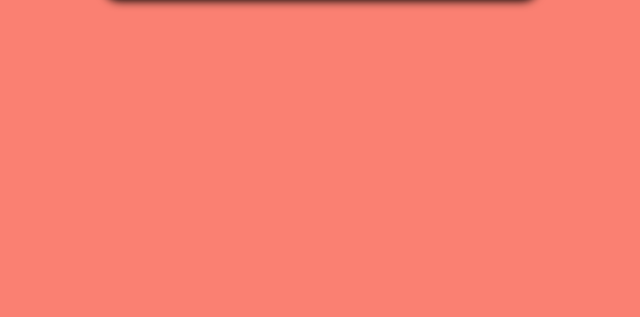
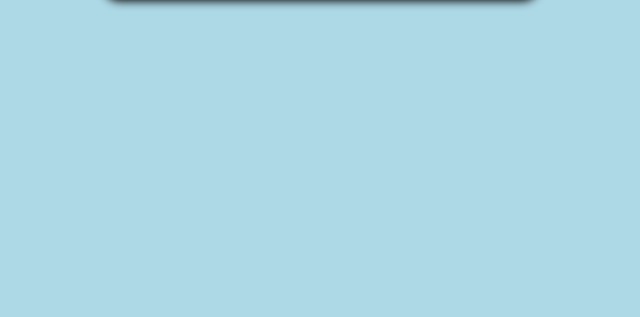
Before and after one commit to agusschniepp/practicas, a plain HTML site: page index.html in a window 1280 px wide. Shown: the part 483-800 px from the top of the page, without its empty margins (321-961 px from the left). Drawn offline with Linux system fonts and the light colour scheme.

Commit message:
Actualizamos cabecera

```diff
--- a/css/style.css
+++ b/css/style.css
@@ -1,7 +1,7 @@
 body {
-    background-color: salmon;
+    background-color: lightblue;
     text-align: center;
-    color: #fff;
+    color: #000;
     margin: 0;
 }
 
```
